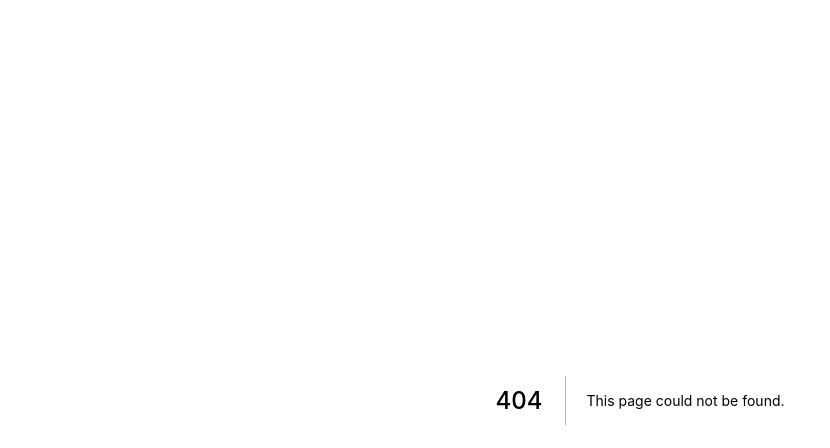
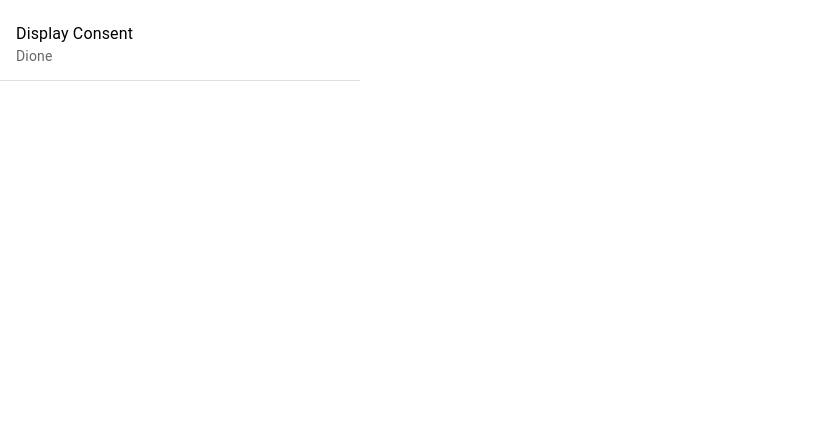
Before and after one commit to marink/thedutchmen.us, a Next.js app: page /about in a window 1280 px wide. Before the commit this address had no page. Shown: the top 448 px of the page, without its empty margins (0-830 px from the left). Built offline with nearby package versions, Linux system fonts and the light colour scheme.

Commit message:
Experimenting with the age verification dialog box

```diff
--- a/package.json
+++ b/package.json
@@ -11,6 +11,10 @@
     "dist": "next build && next export"
   },
   "dependencies": {
+    "@emotion/react": "^11.9.3",
+    "@emotion/styled": "^11.9.3",
+    "@mui/icons-material": "^5.8.4",
+    "@mui/material": "^5.8.4",
     "next": "12.1.6",
     "react": "18.2.0",
     "react-dom": "18.2.0"
--- /dev/null
+++ b/pages/about.js
@@ -0,0 +1,110 @@
+import * as React from 'react';
+import PropTypes from 'prop-types';
+import Box from '@mui/material/Box';
+import Button from '@mui/material/Button';
+import List from '@mui/material/List';
+import ListItem from '@mui/material/ListItem';
+import ListItemText from '@mui/material/ListItemText';
+import DialogTitle from '@mui/material/DialogTitle';
+import DialogContent from '@mui/material/DialogContent';
+import DialogActions from '@mui/material/DialogActions';
+import Dialog from '@mui/material/Dialog';
+
+
+function ConfirmationDialogRaw(props) {
+  const { onClose, value: valueProp, open, ...other } = props;
+  const [value, setValue] = React.useState(valueProp);
+  const radioGroupRef = React.useRef(null);
+
+  React.useEffect(() => {
+    if (!open) {
+      setValue(valueProp);
+    }
+  }, [valueProp, open]);
+
+  const handleEntering = () => {
+    if (radioGroupRef.current != null) {
+      radioGroupRef.current.focus();
+    }
+  };
+
+  const handleCancel = () => {
+    onClose();
+  };
+
+  const handleOk = () => {
+    onClose(value);
+  };
+
+  const handleChange = (event) => {
+    setValue(event.target.value);
+  };
+
+  return (
+    <Dialog
+      sx={{ '& .MuiDialog-paper': { width: '80%', maxHeight: 435 } }}
+      maxWidth="xs"
+      TransitionProps={{ onEntering: handleEntering }}
+      open={open}
+      {...other}
+    >
+      <DialogTitle>Age Verification</DialogTitle>
+      <DialogContent dividers>
+        <h3 style={{color: "orange"}}>You must be over 21 years old to visit this site</h3>
+      </DialogContent>
+      <DialogActions >
+        <Button variant="contained" autoFocus onClick={handleOk}>Yes, I'm over 21!</Button>
+        <Button variant="outlined" onClick={handleCancel}>
+          No, I'm not 21 yet!
+        </Button>
+      </DialogActions>
+    </Dialog>
+  );
+}
+
+ConfirmationDialogRaw.propTypes = {
+  onClose: PropTypes.func.isRequired,
+  open: PropTypes.bool.isRequired,
+  value: PropTypes.string.isRequired,
+};
+
+export default function ConfirmationDialog() {
+  const [open, setOpen] = React.useState(false);
+  const [value, setValue] = React.useState('Dione');
+
+  const handleClickListItem = () => {
+    setOpen(true);
+  };
+
+  const handleClose = (newValue) => {
+    setOpen(false);
+
+    if (newValue) {
+      setValue(newValue);
+    }
+  };
+
+  return (
+    <Box sx={{ width: '100%', maxWidth: 360, bgcolor: 'background.paper' }}>
+      <List component="div" role="group">
+        <ListItem
+          button
+          divider
+          aria-haspopup="true"
+          aria-controls="ringtone-menu"
+          aria-label="Display Consent"
+          onClick={handleClickListItem}
+        >
+          <ListItemText primary="Display Consent" secondary={value} />
+        </ListItem>
+        <ConfirmationDialogRaw
+          id="ringtone-menu"
+          keepMounted
+          open={open}
+          onClose={handleClose}
+          value={value}
+        />
+      </List>
+    </Box>
+  );
+}
--- a/pages/index.js
+++ b/pages/index.js
@@ -12,6 +12,9 @@ export default function Home() {
       </Head>
 
       <main className={styles.main}>
+        <p>
+          <img src="logo-gray.png" height="300"></img>
+        </p>
         <h1 className={styles.title}>
           Welcome to <a style={{color: "orange"}} href="https://thedutchmen.us">The Dutchmen Website!</a>
         </h1>
```
Also changed, not shown: 1 other file (tests, documents, lock files or other folders).
